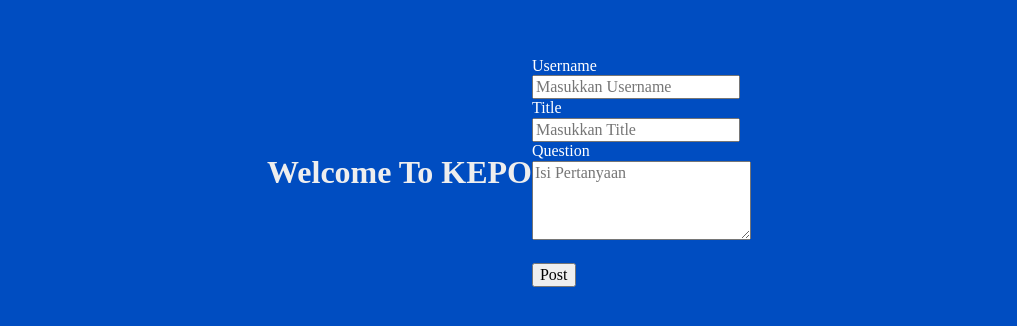
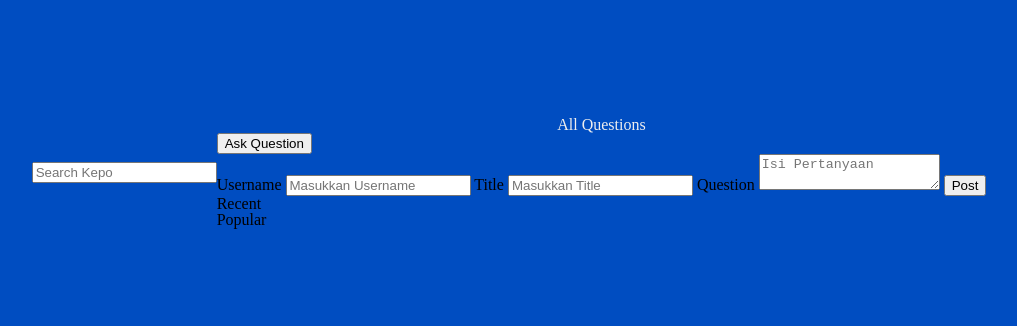
Before and after one commit to CrashTeamR/kepo, a plain HTML site: page index.html in a window 1280 px wide. Shown: the part 228-554 px from the top of the page, without its empty margins (131-1148 px from the left). Drawn offline with nearby package versions, Linux system fonts and the light colour scheme; no server answers.

Commit message:
feat: create home page

```diff
--- a/index.html
+++ b/index.html
@@ -5,41 +5,62 @@
     <meta http-equiv="X-UA-Compatible" content="IE=edge" />
     <meta name="viewport" content="width=device-width, initial-scale=1.0" />
     <link rel="stylesheet" href="assets/css/style.css" />
-    <link rel="stylesheet" href="assets/css/normalize.css" />
+    <link rel="stylesheet" href="assets/css/reset.css" />
     <title>KEPO</title>
   </head>
   <body>
-    <h1>Welcome To KEPO</h1>
+    <header>
+      <nav class="nav">
+        <div class="search-kepo-wrapper">
+          <input type="text" id="search-kepo" placeholder="Search Kepo" />
+        </div>
+      </nav>
+    </header>
 
-    <div id="question-form">
-      <form name="question-form">
-        <label for="question-username" style="color: white">Username</label
-        ><br />
-        <input type="text" name="username" placeholder="Masukkan Username" />
-        <br />
-        <label for="question-title" style="color: white">Title</label> <br />
+    <main>
+      <section class="question-wrapper">
+        <div class="all-questions">
+          <h1>All Questions</h1>
+        </div>
+        <div class="ask-question">
+          <button onclick="displayForm()">Ask Question</button>
+        </div>
+      </section>
+
+      <section class="question-form-wrapper">
+        <form id="question-form">
+          <label for="question-username">Username</label>
+          <input
+            type="text"
+            name="username"
+            placeholder="Masukkan Username"
+            required
+          />
+          <label for="question-title">Title</label>
           <input
             type="text"
             name="title"
-          style="color: white"
             placeholder="Masukkan Title"
+            required
           />
-        <br />
-        <label for="question-text" style="color: white">Question</label><br />
+          <label for="question-text">Question</label>
           <textarea
             name="text"
             placeholder="Isi Pertanyaan"
-          rows="4"
-          cols="22"
+            required
           ></textarea>
-        <br />
-        <br />
-        <input type="submit" value="Post" class="btn" />
+          <input type="submit" value="Post" id="submit" />
         </form>
-    </div>
+      </section>
+
+      <section class="filter-wrapper">
+        <p>Recent</p>
+        <p>Popular</p>
+        <div class="line"></div>
+      </section>
 
       <div id="questions-result"></div>
-
+    </main>
     <script src="/assets/js/index.js"></script>
   </body>
 </html>
```
Lines whose indentation alone changed are shown as unchanged.
